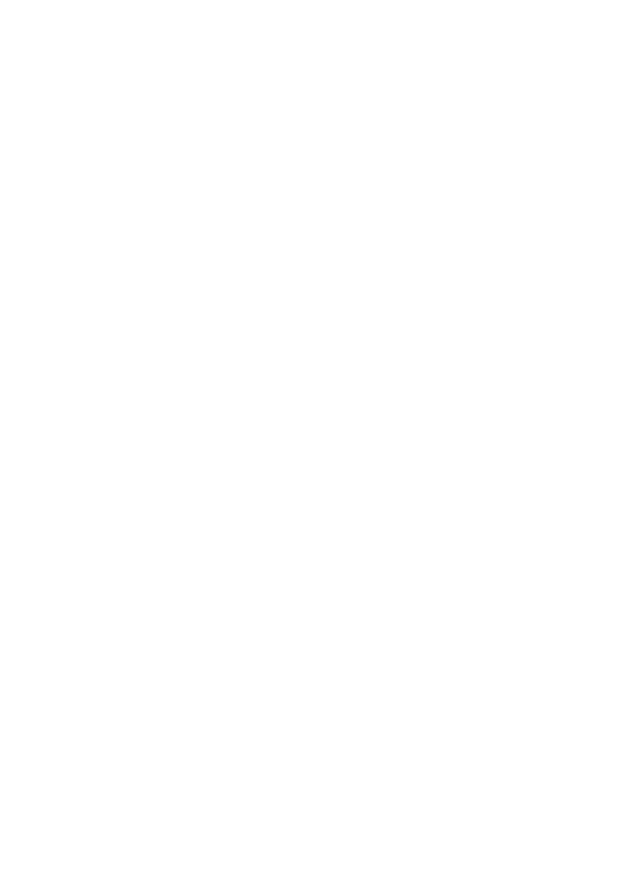
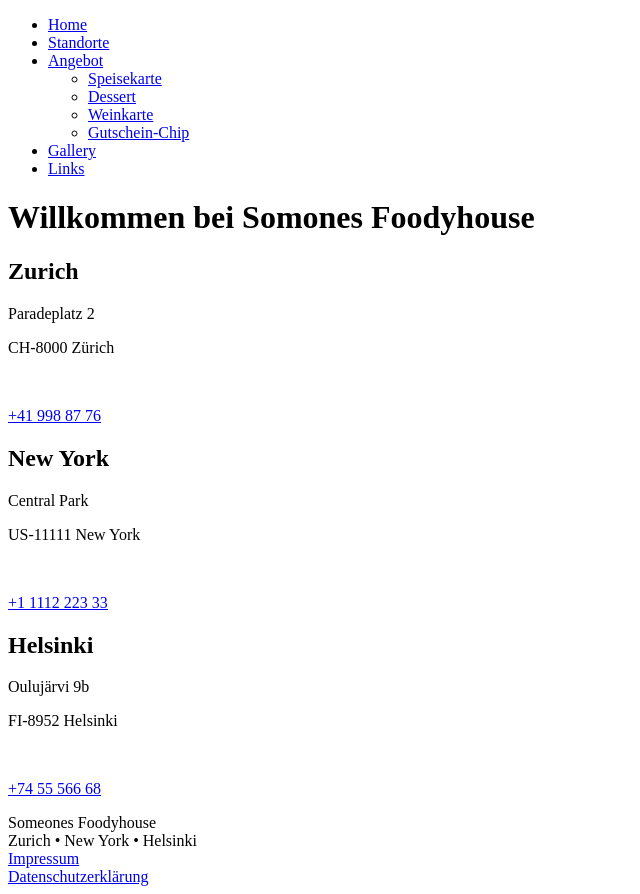
Before and after one commit to templates-html/m293-lu02-a03-structure, a plain HTML site: page index.html in a window 1280 px wide. Shown: the whole page, without its empty margins (0-640 px from the left). Before the commit the page ends 800 px from the top, so only its background shows below. Drawn offline with Linux system fonts and the light colour scheme.

Commit message:
initial commit

```diff
--- a/index.html
+++ b/index.html
@@ -1,10 +1,79 @@
 <!DOCTYPE html>
-<html lang='de'>
+<html lang="de">
   <head>
-    <meta charset='UTF-8'>
+    <meta charset="UTF-8">
     <title>LU02.A03 - Struktur</title>
+    <link rel="stylesheet" href="./styles.css" media="all">
   </head>
   <body>
-
+    <div>
+      <div>
+        <ul>
+          <li>
+            <a href="#">Home</a>
+          </li>
+          <li>
+            <a href="./standorte.html">Standorte</a>
+          </li>
+          <li>
+            <a href="#">
+              Angebot
+            </a>
+            <ul>
+              <li><a href="./speisen.html">Speisekarte</a></li>
+              <li><a href="./dessert.html">Dessert</a></li>
+              <li><a href="./wein.html">Weinkarte</a></li>
+              <li><a href="./chip.html">Gutschein-Chip</a></li>
+            </ul>
+          </li>
+          <li>
+            <a href="./gallery.html">Gallery</a>
+          </li>
+          <li>
+            <a href="./links.html">Links</a>
+          </li>
+        </ul>
+      </div>
+    </div>
+    <div>
+      <div>
+        <h1>Willkommen bei Somones Foodyhouse</h1>
+      </div>
+      <div>
+        <div>
+          <div>
+            <h2>Zurich</h2>
+            <p>Paradeplatz 2</p>
+            <p>CH-8000 Zürich</p>
+            <p>&nbsp;</p>
+            <p><a href="tel:+419988776" target="_blank">+41 998 87 76</a></p>
+          </div>
+        </div>
+        <div>
+          <div>
+            <h2>New York</h2>
+            <p>Central Park</p>
+            <p>US-11111 New York</p>
+            <p>&nbsp;</p>
+            <p><a href="tel:+1111222333" target="_blank">+1 1112 223 33</a></p>
+          </div>
+        </div>
+        <div>
+          <div>
+            <h2>Helsinki</h2>
+            <p>Oulujärvi 9b</p>
+            <p>FI-8952 Helsinki</p>
+            <p>&nbsp;</p>
+            <p><a href="tel:+745556668" target="_blank">+74 55 566 68</a></p>
+          </div>
+        </div>
+      </div>
+      <div>
+        <div>Someones Foodyhouse</div>
+        <div>Zurich &bull; New York &bull; Helsinki</div>
+        <div><a href="./impressum.html">Impressum</a></div>
+        <div><a href="./datenschutz.html">Datenschutzerklärung</a></div>
+      </div>
+    </div>
   </body>
 </html>
```
Also changed, not shown: styles.css (added).
